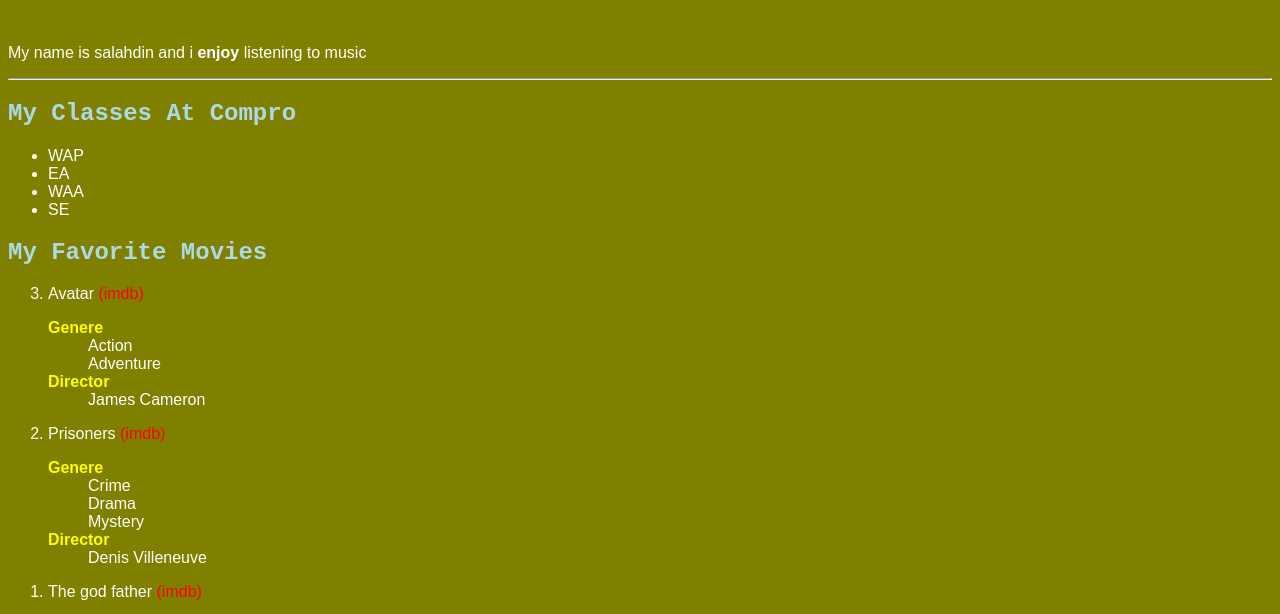
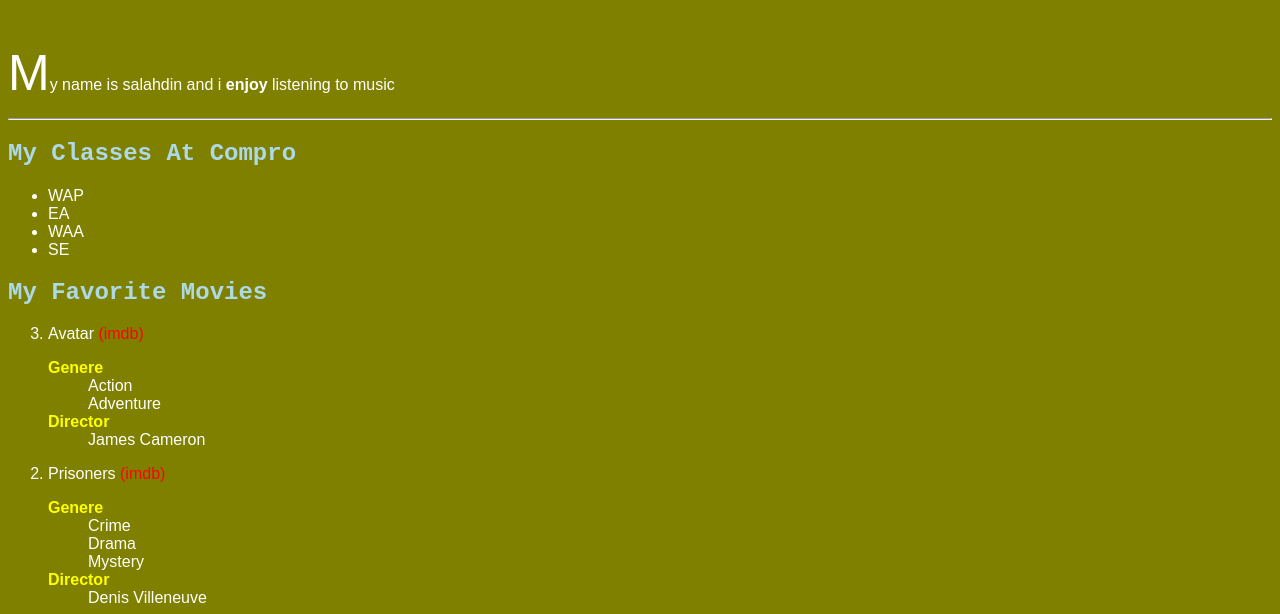
Before and after one commit to salahdin/WAP, a plain HTML site: page lab1/aboutme.html in a window 1280 px wide. Shown: the part 130-744 px from the top of the page. Drawn offline with Linux system fonts and the light colour scheme.

Commit message:
add drop cap

```diff
--- a/lab1/styleme.css
+++ b/lab1/styleme.css
@@ -25,6 +25,9 @@ header h1{
 .description p{
     color: white;
 }
+.description p::first-letter{
+    font-size: 50px;
+}
 
 .movies ol{
     list-style-type:decimal;
```
